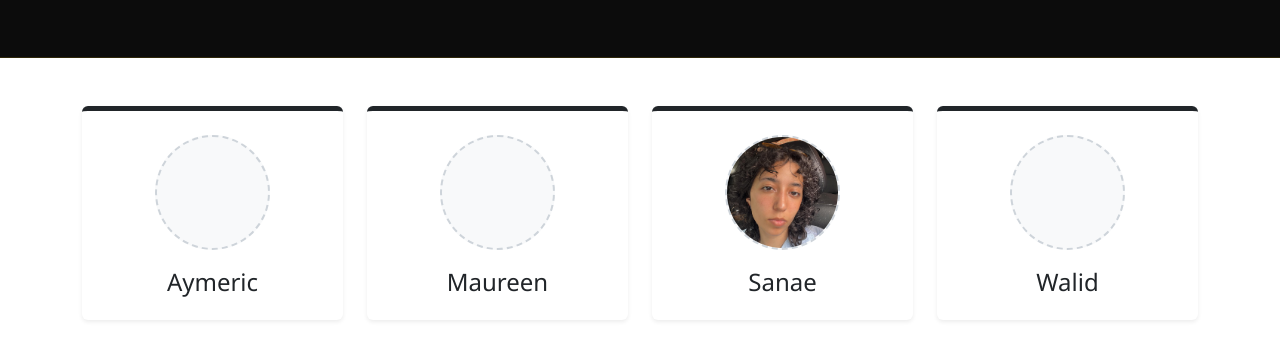
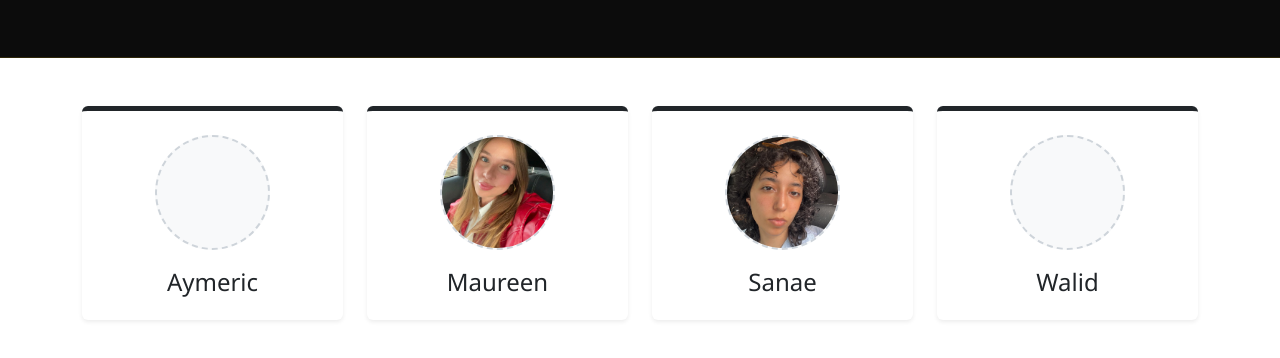
Before and after one commit to sana-foot/projet_ethique, a plain HTML site: page equipe.html in a window 1280 px wide. Shown: the part 442-800 px from the top of the page. Drawn offline with nearby package versions, Linux system fonts and the light colour scheme.

Commit message:
ajout photo maureen

```diff
--- a/equipe.html
+++ b/equipe.html
@@ -141,7 +141,7 @@
 
                 <div class="col-md-6 col-lg-3">
                     <div class="card team-card h-100 shadow-sm p-4 text-center">
-                        <div class="photo-placeholder"><!-- <img src="images/maureen.jpg" alt="Photo de Maureen"> --></div>
+                        <div class="photo-placeholder"><img src="photo_équipe/maureen.jpeg" ></div>
                         <h4 class="mb-0">Maureen</h4>
                     </div>
                 </div>
```
Also changed, not shown: photo_équipe/maureen.jpeg (added).
